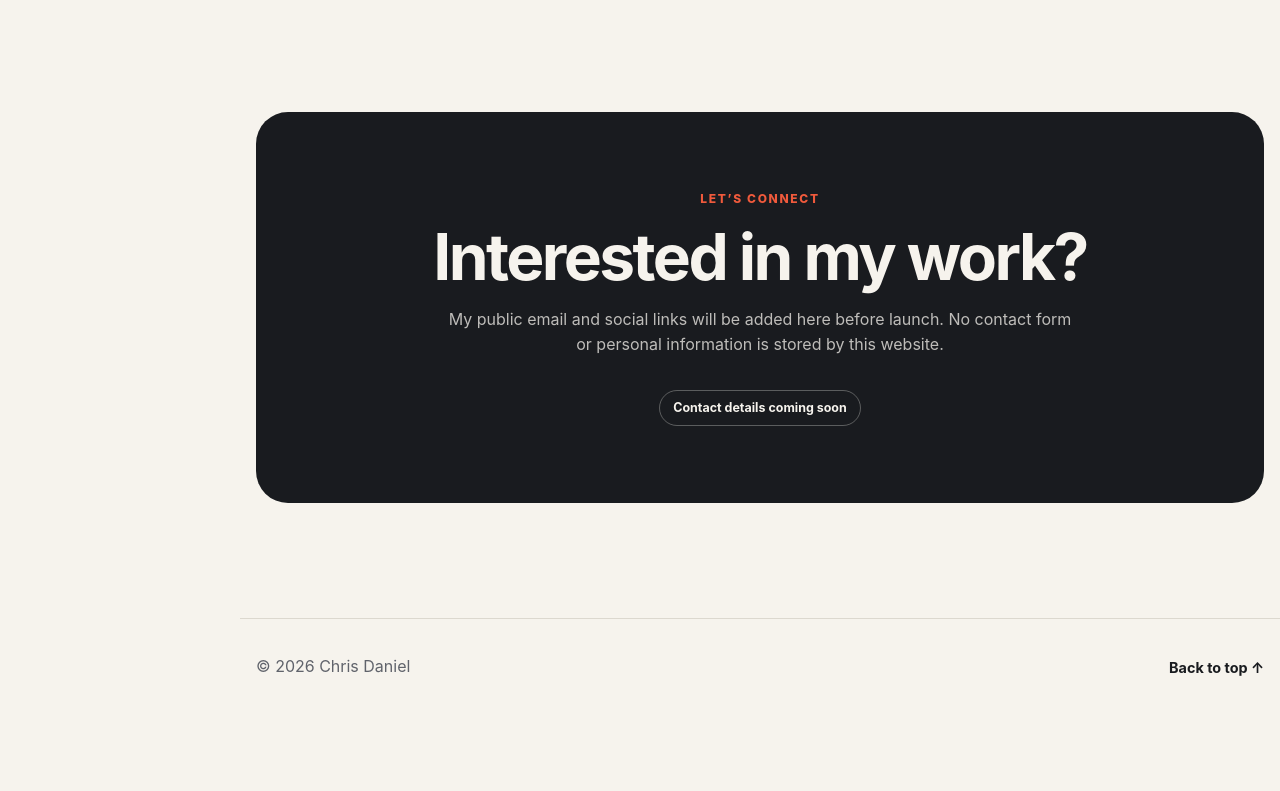
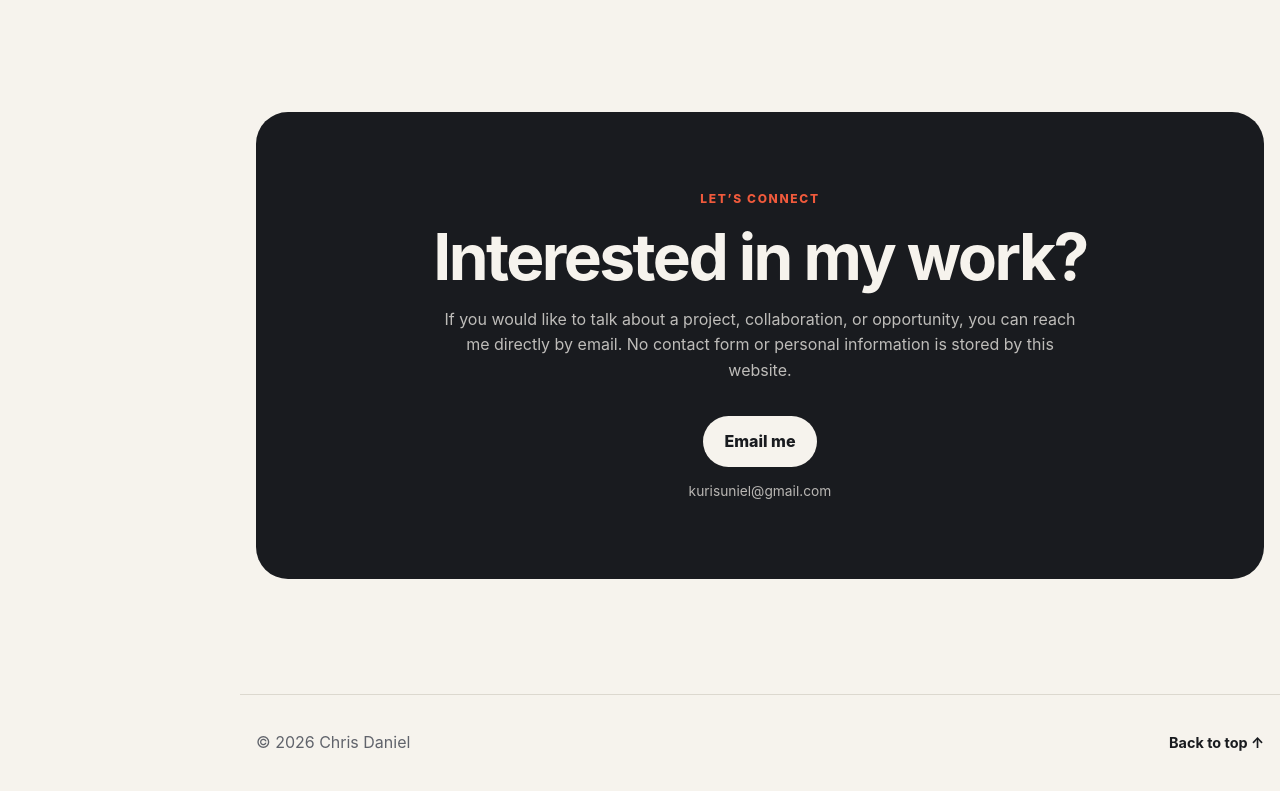
Before and after one commit to chrisniel/website-portfolio, a plain HTML site: page index.html in a window 1280 px wide. Shown: the part 2436-3227 px from the top of the page. Before the commit the page ends 3151 px from the top, so only its background shows below. Drawn offline with Linux system fonts and the light colour scheme.

Commit message:
Add public portfolio email

```diff
--- a/assets/css/styles.css
+++ b/assets/css/styles.css
@@ -320,8 +320,7 @@ main,
 }
 
 .skill-list li,
-.project-status,
-.contact-note {
+.project-status {
   padding: 0.45rem 0.8rem;
   border: 1px solid var(--line);
   border-radius: 999px;
@@ -513,11 +512,22 @@ main,
   color: var(--accent);
 }
 
-.contact-note {
-  display: inline-block;
+.contact-button {
   margin-top: 1rem;
-  border-color: color-mix(in srgb, var(--background) 30%, transparent);
-  color: var(--background);
+  background: var(--background);
+  color: var(--text);
+}
+
+.contact-button:hover {
+  background: var(--accent);
+  color: #ffffff;
+}
+
+.contact-email {
+  display: block;
+  margin-top: 0.8rem;
+  color: color-mix(in srgb, var(--background) 72%, transparent);
+  font-size: 0.86rem;
 }
 
 .site-footer {
--- a/index.html
+++ b/index.html
@@ -167,10 +167,18 @@
           <p class="eyebrow">Let’s connect</p>
           <h2 id="contact-title">Interested in my work?</h2>
           <p>
-            My public email and social links will be added here before launch. No contact form
-            or personal information is stored by this website.
+            If you would like to talk about a project, collaboration, or opportunity, you can
+            reach me directly by email. No contact form or personal information is stored by
+            this website.
           </p>
-          <span class="contact-note">Contact details coming soon</span>
+          <a
+            class="button contact-button"
+            href="mailto:kurisuniel@gmail.com"
+            aria-label="Email Chris Daniel at kurisuniel@gmail.com"
+          >
+            Email me
+          </a>
+          <span class="contact-email">kurisuniel@gmail.com</span>
         </div>
       </section>
     </main>
```
Also changed, not shown: 4 other files.
